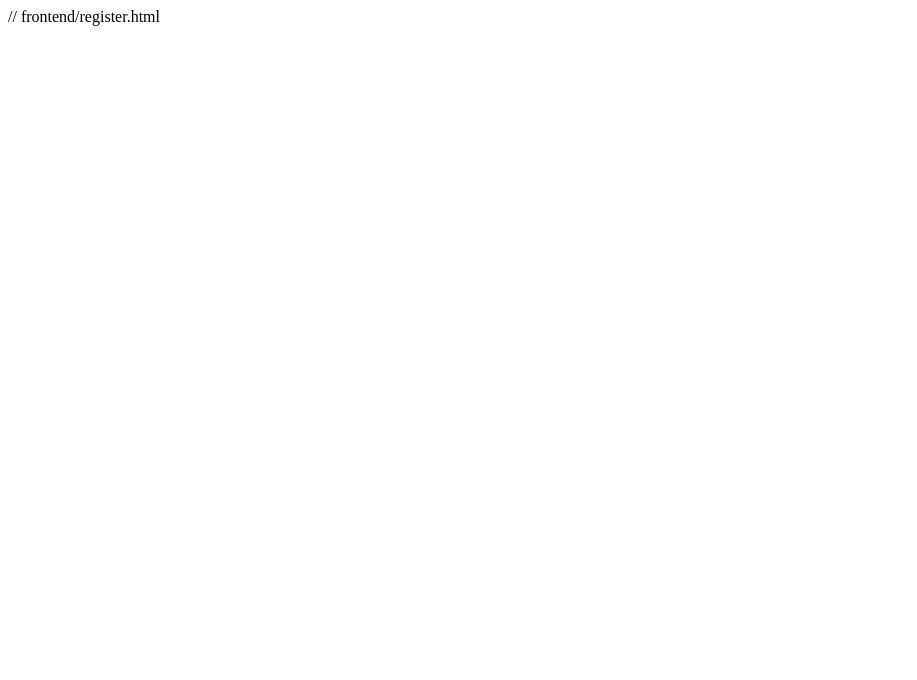
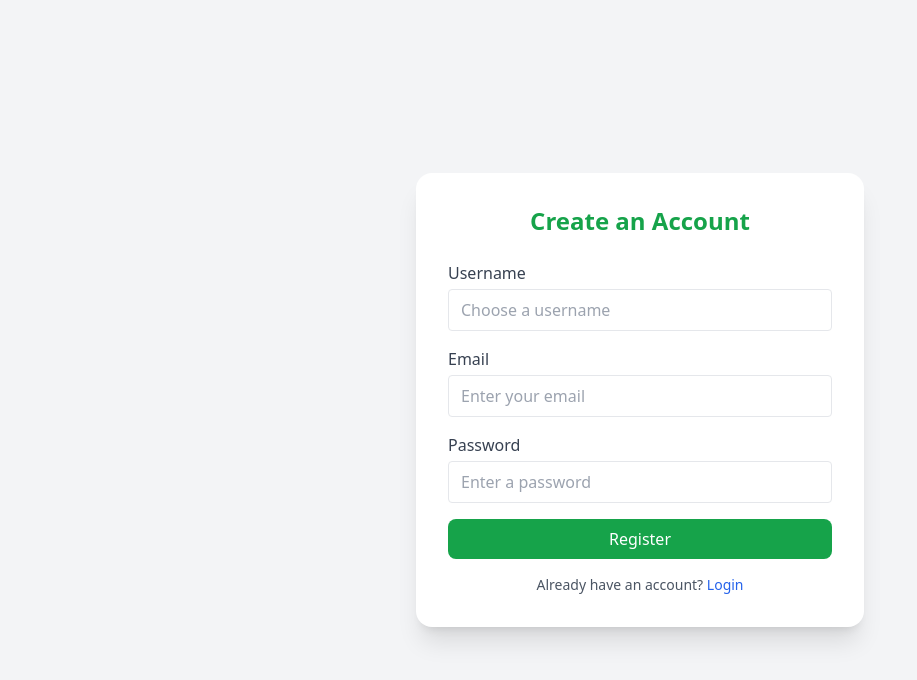
Before and after one commit to Vijay-3850/Online-notes, a website: page register.html in a window 1280 px wide. Shown: the whole page, without its empty margins (0-917 px from the left). Drawn offline with nearby package versions, Linux system fonts and the light colour scheme.

Commit message:
register.html

```diff
--- a/register.html
+++ b/register.html
@@ -1 +1,51 @@
-// frontend/register.html
+<!-- register.html -->
+<!DOCTYPE html>
+<html lang="en">
+<head>
+  <meta charset="UTF-8">
+  <title>Register - Notes App</title>
+  <script src="https://cdn.tailwindcss.com"></script>
+</head>
+<body class="bg-gray-100 flex items-center justify-center h-screen">
+
+  <div class="bg-white shadow-xl rounded-2xl p-8 max-w-md w-full">
+    <!-- Title -->
+    <h1 class="text-2xl font-bold text-green-600 text-center mb-6">Create an Account</h1>
+
+    <!-- Register Form -->
+    <form id="registerForm" class="space-y-4">
+      <div>
+        <label for="username" class="block text-left text-gray-700 font-medium">Username</label>
+        <input type="text" id="username" name="username" placeholder="Choose a username" required
+          class="w-full border rounded px-3 py-2 mt-1 focus:ring-2 focus:ring-green-500">
+      </div>
+
+      <div>
+        <label for="email" class="block text-left text-gray-700 font-medium">Email</label>
+        <input type="email" id="email" name="email" placeholder="Enter your email" required
+          class="w-full border rounded px-3 py-2 mt-1 focus:ring-2 focus:ring-green-500">
+      </div>
+
+      <div>
+        <label for="password" class="block text-left text-gray-700 font-medium">Password</label>
+        <input type="password" id="password" name="password" placeholder="Enter a password" required
+          class="w-full border rounded px-3 py-2 mt-1 focus:ring-2 focus:ring-green-500">
+      </div>
+
+      <button type="submit"
+        class="w-full bg-green-600 text-white py-2 rounded-lg hover:bg-green-700 transition">
+        Register
+      </button>
+    </form>
+
+    <!-- Login Link -->
+    <p class="text-sm text-gray-600 mt-4 text-center">
+      Already have an account?
+      <a href="login.html" class="text-blue-600 hover:underline">Login</a>
+    </p>
+  </div>
+
+  <!-- Link to JS -->
+  <script src="js/auth.js"></script>
+</body>
+</html>
```
